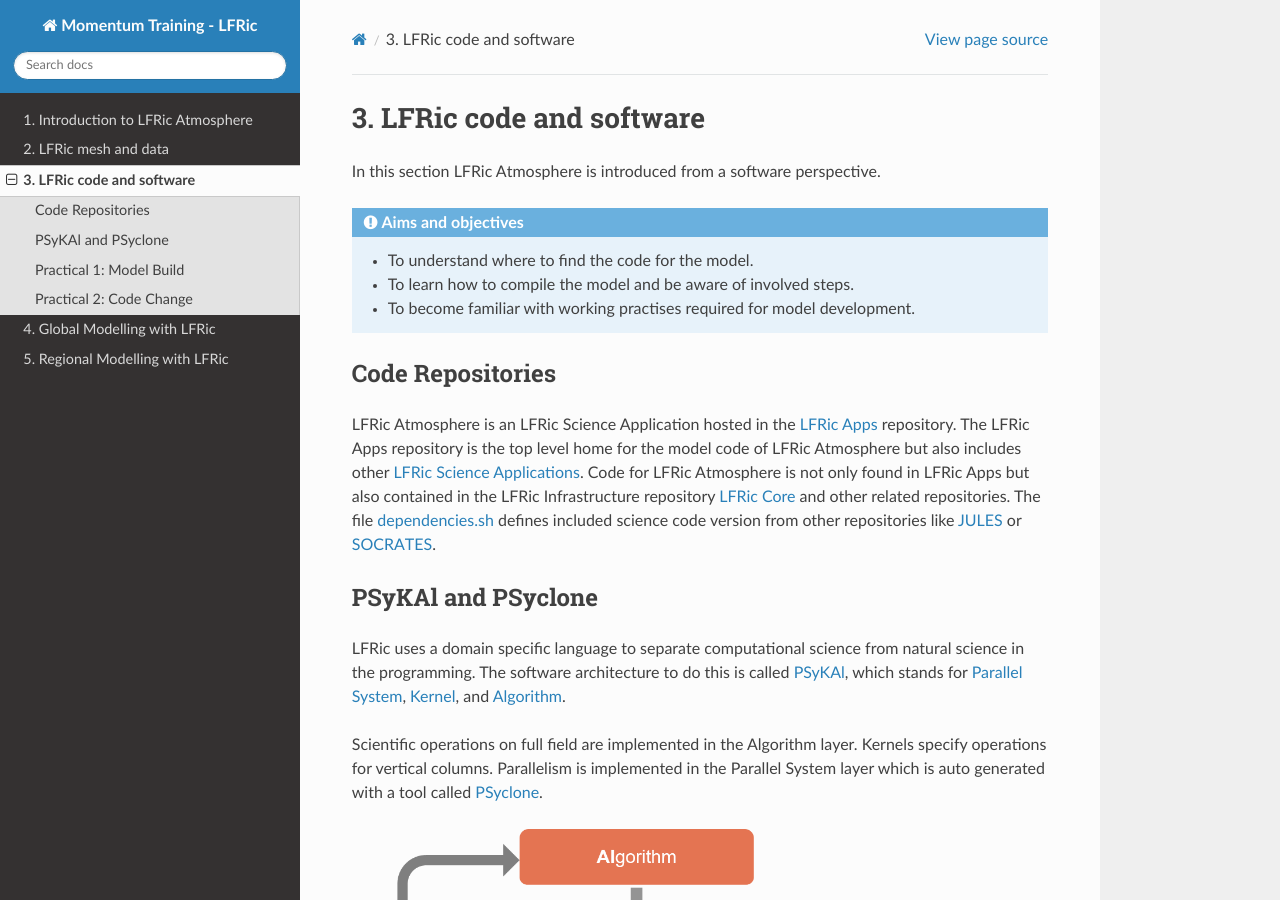
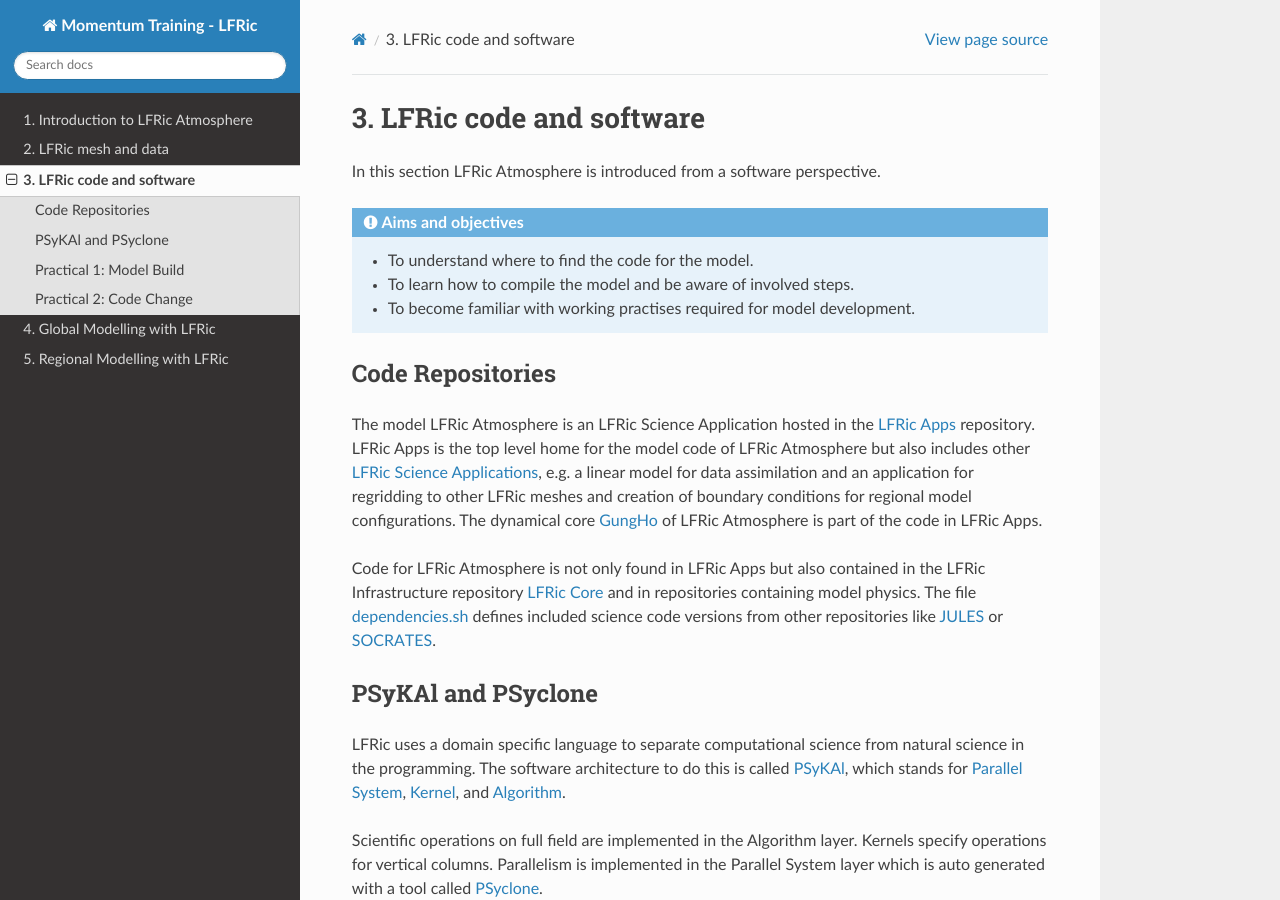
Before and after one commit to MetOffice/LFRic-Atmosphere-Training, a Sphinx documentation site: the page built from source/lfric_code/index.rst, in a window 1280 px wide and 900 px high. Built offline with Sphinx 7.4.7 and the Read the Docs theme 3.1.0, drawn with Linux system fonts in a browser that asks for light colours.

Commit message:
Add more details about code repositories

```diff
--- a/source/lfric_code/index.rst
+++ b/source/lfric_code/index.rst
@@ -15,11 +15,12 @@ In this section LFRic Atmosphere is introduced from a software perspective.
 
 Code Repositories
 -----------------
-LFRic Atmosphere is an LFRic Science Application hosted in the `LFRic Apps <https://code.metoffice.gov.uk/trac/lfric_apps>`_ repository. The LFRic Apps repository is the top level home for the model code of LFRic Atmosphere but also includes other `LFRic Science Applications <https://code.metoffice.gov.uk/trac/lfric_apps/browser/main/trunk/applications>`_. Code for LFRic Atmosphere is not only found in LFRic Apps but also contained in the LFRic Infrastructure repository `LFRic Core <https://code.metoffice.gov.uk/trac/lfric>`_ and other related repositories. The file `dependencies.sh <https://code.metoffice.gov.uk/trac/lfric_apps/browser/main/trunk/dependencies.sh>`_ defines included science code version from other repositories like `JULES <https://code.metoffice.gov.uk/trac/jules>`_ or `SOCRATES <https://code.metoffice.gov.uk/trac/socrates>`_.
+The model LFRic Atmosphere is an LFRic Science Application hosted in the `LFRic Apps <https://code.metoffice.gov.uk/trac/lfric_apps>`_ repository. LFRic Apps is the top level home for the model code of LFRic Atmosphere but also includes other `LFRic Science Applications <https://code.metoffice.gov.uk/trac/lfric_apps/browser/main/trunk/applications>`_, e.g. a linear model for data assimilation and an application for regridding to other LFRic meshes and creation of boundary conditions for regional model configurations. The dynamical core `GungHo <https://www.metoffice.gov.uk/research/news/2019/gungho-and-lfric>`_ of LFRic Atmosphere is part of the code in LFRic Apps.
+
+Code for LFRic Atmosphere is not only found in LFRic Apps but also contained in the LFRic Infrastructure repository `LFRic Core <https://code.metoffice.gov.uk/trac/lfric>`_ and in repositories containing model physics. The file `dependencies.sh <https://code.metoffice.gov.uk/trac/lfric_apps/browser/main/trunk/dependencies.sh>`_ defines included science code versions from other repositories like `JULES <https://code.metoffice.gov.uk/trac/jules>`_ or `SOCRATES <https://code.metoffice.gov.uk/trac/socrates>`_.
 
 PSyKAl and PSyclone
 -------------------
-
 LFRic uses a domain specific language to separate computational science from natural science in the programming. The software architecture to do this is called `PSyKAl <https://psyclone.readthedocs.io/en/stable/introduction_to_psykal.html>`_, which stands for `Parallel System <https://psyclone.readthedocs.io/en/stable/introduction_to_psykal.html#psy-layer>`_, `Kernel <https://psyclone.readthedocs.io/en/stable/introduction_to_psykal.html#kernel-layer>`_, and `Algorithm <https://psyclone.readthedocs.io/en/stable/introduction_to_psykal.html#algorithm-layer>`_.
 
 Scientific operations on full field are implemented in the Algorithm layer. Kernels specify operations for vertical columns. Parallelism is implemented in the Parallel System layer which is auto generated with a tool called `PSyclone <https://psyclone.readthedocs.io/en/stable/>`_.
```
